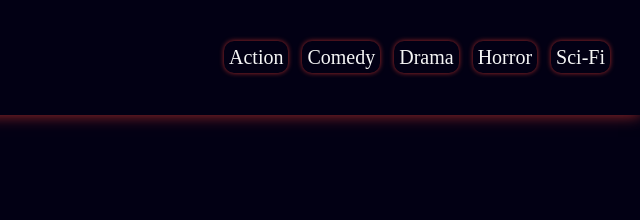
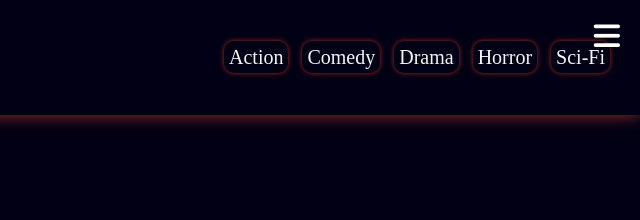
Before and after one commit to itsenock/eno_hub, a plain HTML site: page index.html in a window 1280 px wide. Shown: the full height of the page, 640-1280 px from the left. Drawn offline with Linux system fonts and the light colour scheme; no server answers.

Commit message:
Update login.css

```diff
--- a/login.css
+++ b/login.css
@@ -70,10 +70,12 @@ Main {
     box-shadow: 0 0 5px brown;
 }
 
- #menuIcon {
-    display: none;
-    }
-
+#menuIcon {
+    font-size: 30px;
+    cursor: pointer;
+    right: 20px;
+    position: absolute;
+}
 
 /* .category {
         Margin-bottom: 20px;
@@ -231,6 +233,3 @@ Main {
         position: absolute;
     }
 }
-
-
-}
```
